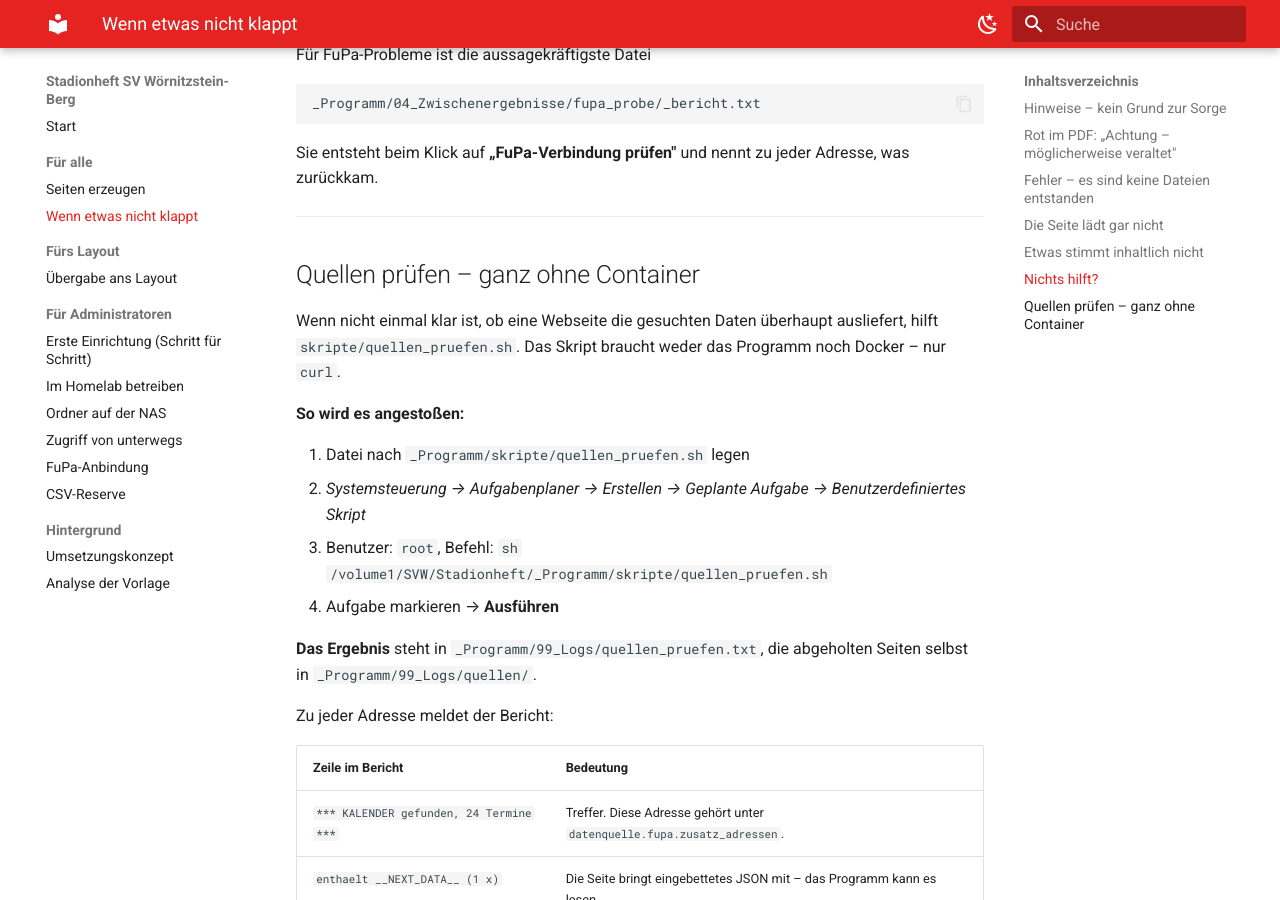
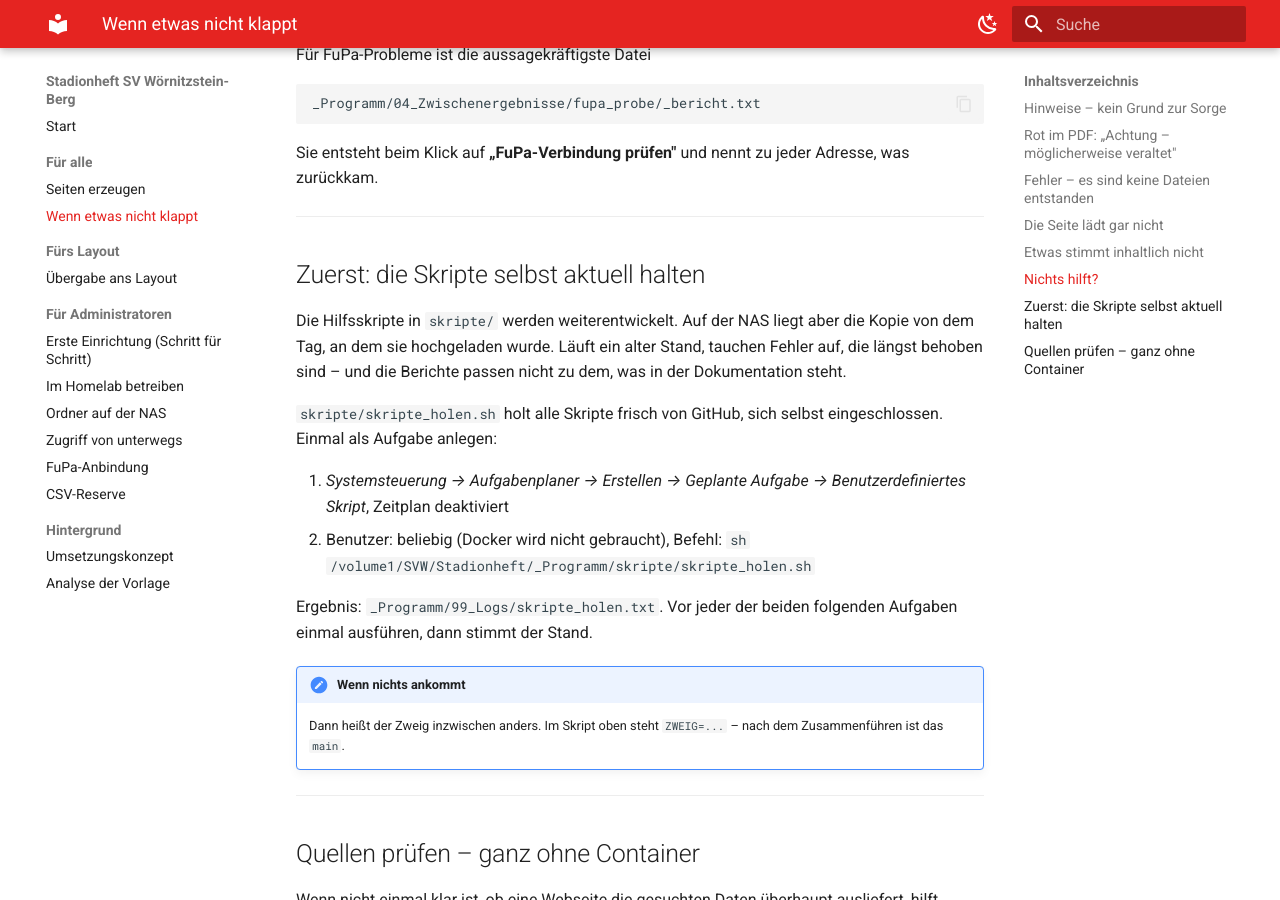
Before and after one commit to habersatterdan/stadionheft-svw, an MkDocs documentation site: the page built from docs/fehler.md, in a window 1280 px wide and 900 px high, scrolled down 2343 px. Built offline with MkDocs 1.6.1 and Material for MkDocs 9.7.7, drawn with Linux system fonts in a browser that asks for light colours.

Commit message:
Skripte von aussen steuerbar und wirklich durchgetestet
WURZEL und ADRESSEN lassen sich jetzt per Umgebungsvariable setzen. Damit
laufen die Skripte gegen einen oertlichen Server statt nur gegen die NAS --
und damit ist zum ersten Mal geprueft, was sie tatsaechlich tun:

* Kalender: erkannt, 3 Termine, erste Zeilen im Bericht
* robots.txt: vollstaendig ausgegeben, auch die 4,3 KB von www.fupa.net
* 404: Antwort im Klartext statt einer Zahl
* Der Kalender laeuft danach sauber durch den echten Leser: naechster
  Gegner, Datum, Uhrzeit, Spielort, Heim/Auswaerts, Formkurve, Bilanz.
  Zeitumstellung stimmt in beide Richtungen (16:30Z -> 18:30 bzw. 17:30).

Gegen fupa.net selbst laesst sich von hier aus nicht pruefen -- das geht
nur von der NAS aus.

docs/fehler.md beschreibt skripte_holen.sh als ersten Schritt.

Co-Authored-By: Claude Opus 5 <noreply@anthropic.com>
Claude-Session: https://claude.ai/code/session_01J3K3ZiRofBvMtJbYB3sHFp

```diff
--- a/docs/fehler.md
+++ b/docs/fehler.md
@@ -146,6 +146,30 @@ Adresse, was zurückkam.
 
 ---
 
+## Zuerst: die Skripte selbst aktuell halten
+
+Die Hilfsskripte in `skripte/` werden weiterentwickelt. Auf der NAS liegt
+aber die Kopie von dem Tag, an dem sie hochgeladen wurde. Läuft ein alter
+Stand, tauchen Fehler auf, die längst behoben sind – und die Berichte passen
+nicht zu dem, was in der Dokumentation steht.
+
+`skripte/skripte_holen.sh` holt alle Skripte frisch von GitHub, sich selbst
+eingeschlossen. Einmal als Aufgabe anlegen:
+
+1. *Systemsteuerung → Aufgabenplaner → Erstellen → Geplante Aufgabe →
+   Benutzerdefiniertes Skript*, Zeitplan deaktiviert
+2. Benutzer: beliebig (Docker wird nicht gebraucht), Befehl:
+   `sh /volume1/SVW/Stadionheft/_Programm/skripte/skripte_holen.sh`
+
+Ergebnis: `_Programm/99_Logs/skripte_holen.txt`. Vor jeder der beiden
+folgenden Aufgaben einmal ausführen, dann stimmt der Stand.
+
+!!! note "Wenn nichts ankommt"
+    Dann heißt der Zweig inzwischen anders. Im Skript oben steht
+    `ZWEIG=...` – nach dem Zusammenführen ist das `main`.
+
+---
+
 ## Quellen prüfen – ganz ohne Container
 
 Wenn nicht einmal klar ist, ob eine Webseite die gesuchten Daten überhaupt
@@ -154,12 +178,11 @@ Programm noch Docker – nur `curl`.
 
 **So wird es angestoßen:**
 
-1. Datei nach `_Programm/skripte/quellen_pruefen.sh` legen
-2. *Systemsteuerung → Aufgabenplaner → Erstellen → Geplante Aufgabe →
+1. *Systemsteuerung → Aufgabenplaner → Erstellen → Geplante Aufgabe →
    Benutzerdefiniertes Skript*
-3. Benutzer: `root`, Befehl:
+2. Benutzer: `root`, Befehl:
    `sh /volume1/SVW/Stadionheft/_Programm/skripte/quellen_pruefen.sh`
-4. Aufgabe markieren → **Ausführen**
+3. Aufgabe markieren → **Ausführen**
 
 **Das Ergebnis** steht in `_Programm/99_Logs/quellen_pruefen.txt`, die
 abgeholten Seiten selbst in `_Programm/99_Logs/quellen/`.
```
Also changed, not shown: 2 other files.
